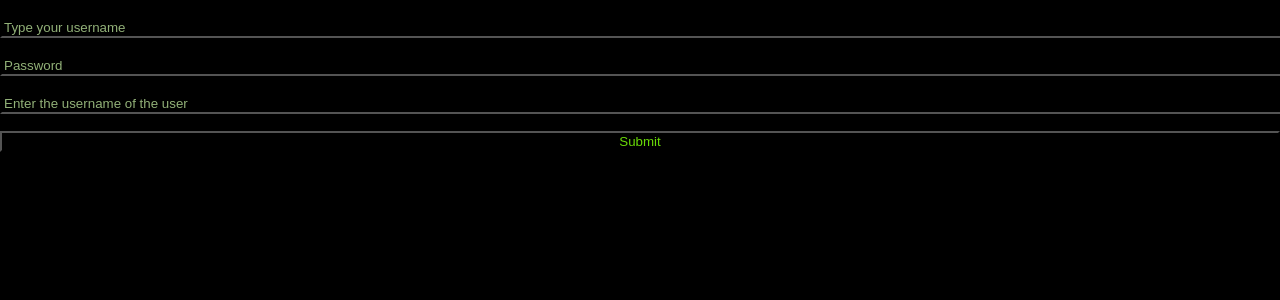
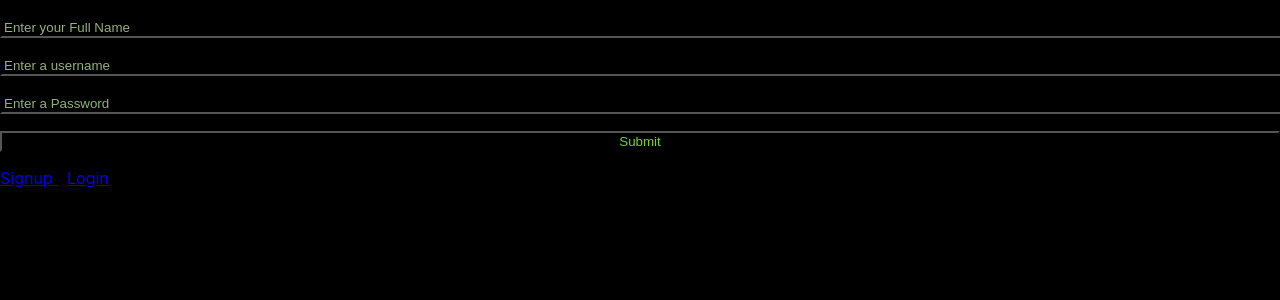
Before and after one commit to ankur0102/thunder-chat, a React (Create React App) app: page /signup in a window 1280 px wide. Shown: the top 300 px of the page. Built offline with nearby package versions, Linux system fonts and the light colour scheme.

Commit message:
add user signup

```diff
--- a/package.json
+++ b/package.json
@@ -9,6 +9,7 @@
     "axios": "^0.20.0",
     "react": "^16.13.1",
     "react-dom": "^16.13.1",
+    "react-router-dom": "^5.2.0",
     "react-scripts": "3.4.3"
   },
   "scripts": {
--- a/src/Chat.jsx
+++ b/src/Chat.jsx
@@ -3,7 +3,8 @@ import { Component } from 'react';
 import Messages from './Messages';
 import ChatBox from './ChatBox';
 import MessageBox from './MessageBox';
-import Login from './Login';
+import Welcome from './Welcome';
+import { BrowserRouter } from 'react-router-dom';
 
 //const URL = 'wss://6c3ce43b5086.ngrok.io'; // port is 3030
 const URL = 'ws://localhost:3030/';
@@ -23,6 +24,7 @@ class Chat extends Component {
         this.handleAccept = this.handleAccept.bind(this);
         this.processMessage = this.processMessage.bind(this);
         this.handleSubmit = this.handleSubmit.bind(this);
+        this.handleSignup = this.handleSignup.bind(this);
         this.initializeSocket = this.initializeSocket.bind(this);
         this.postMessage = this.postMessage.bind(this);
     }
@@ -154,6 +156,41 @@ class Chat extends Component {
             });
     }
 
+    handleSignup() {
+
+        const axios = require('axios');
+
+        const userName = document.getElementById ("signup-username").value;
+        const password = document.getElementById ("signup-password").value;
+        const fullName = document.getElementById ("signup-fullname").value;
+        const initialState = this.state;
+
+        console.log ("Signing up");
+        const data = {
+            userName,
+            password,
+            fullName,
+        };
+
+        axios.post("http://localhost:8080/insertUser", data)
+            .then( res => {
+                console.log ("User inserted");
+                console.log (res);
+
+                this.initializeSocket (userName);
+
+                this.setState({
+
+                    ...initialState,
+                    userName,
+                    toUserName: "roadburner",
+                });
+            })
+            .catch(error => {
+                console.log(error);
+            });
+    }
+
     render() {
 
         const { message } = this.state;
@@ -171,7 +208,11 @@ class Chat extends Component {
                 </div>
                 );
         } else {
-            elem = <Login handleSubmit = {this.handleSubmit} />
+            elem = (
+                <BrowserRouter>
+                    <Welcome handleSubmit = {this.handleSubmit} handleSignup = {this.handleSignup} />
+                </BrowserRouter>
+            );
         }
         return elem;
     }
--- /dev/null
+++ b/src/Signup.jsx
@@ -0,0 +1,12 @@
+import React from 'react';
+
+const Signup = (props) => (
+    <div>
+        <p><input id="signup-fullname" type = "text" placeholder = "Enter your Full Name" /></p>
+        <p><input id="signup-username" type = "text" placeholder = "Enter a username" /></p>
+        <p><input id="signup-password" type = "password" placeholder = "Enter a Password" /></p>
+        <p><input id="signup-submit" type = "submit" onClick = {props.handleSignup} /></p>
+    </div>
+);
+
+export default Signup;
--- /dev/null
+++ b/src/Welcome.jsx
@@ -0,0 +1,18 @@
+import React from 'react';
+import Login from './Login';
+import Signup from './Signup';
+import { Switch, Route, Link } from 'react-router-dom';
+
+const Welcome = (props) => (
+    <div>
+        <Switch>
+            <Route exact path = '/' render = {() => <Login { ...props } />}/>
+            <Route path = '/signup' render = {() => <Signup { ...props } />}/>
+        </Switch>
+        <p>
+        <Link to = "/signup"> Signup </Link> | <Link to = "/">Login</Link>
+        </p>
+    </div>
+);
+
+export default Welcome;
--- a/src/styles/App.css
+++ b/src/styles/App.css
@@ -107,3 +107,9 @@ input:focus {
   flex-direction: column;
   overflow: scroll;
 }
+
+/* Handle */
+::-webkit-scrollbar-thumb {
+  background: red;
+  border-radius: 10px;
+}
```
Also changed, not shown: 1 other file (tests, documents, lock files or other folders).
